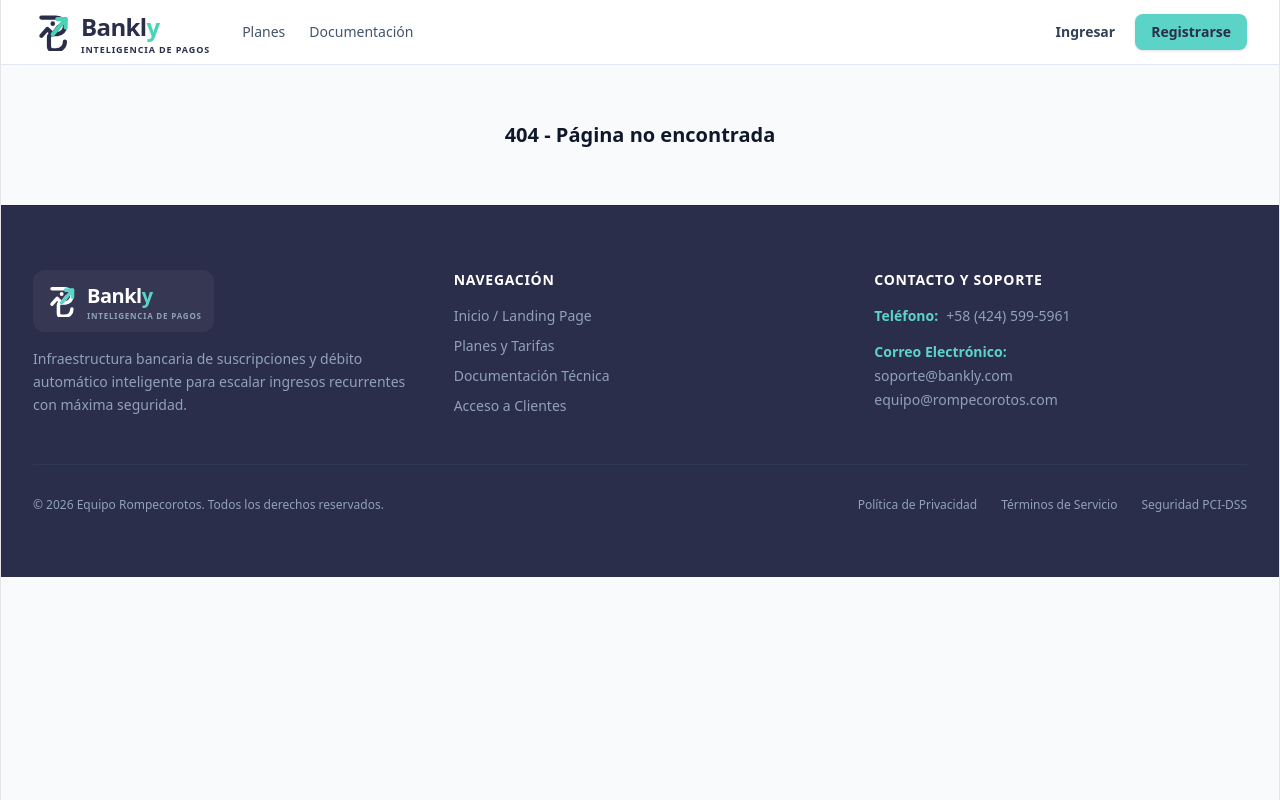
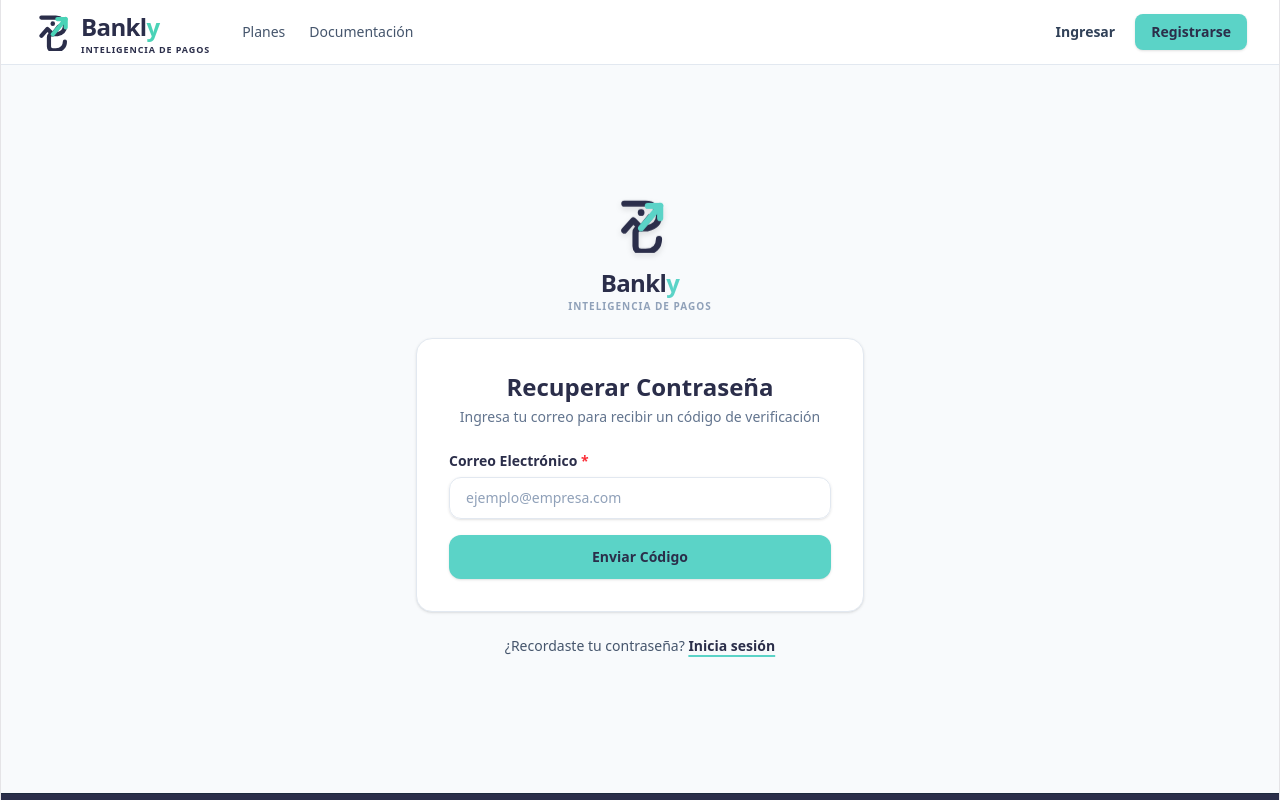
Before and after one commit to Rompecorotos/hackathon-30x---Rompecorotos, a React app in the folder Frontend/: page /forgot-password in a window 1280 px wide. Shown: the top 800 px of the page. Built offline with nearby package versions, Linux system fonts and the light colour scheme; no server answers; the HTML template or start-up script is replaced by a standard one.

Commit message:
feat: pantalla de solicitud y verificcion del codigo otp

```diff
--- /dev/null
+++ b/Frontend/src/pages/ForgotPassword.jsx
@@ -0,0 +1,198 @@
+import React, { useState, useEffect } from 'react';
+import { Link } from 'react-router-dom';
+import { FormCard } from '../components/FormCard';
+import { InputField } from '../components/InputField';
+import { PageTransition } from '../components/PageTransition';
+
+const EMAIL_RE = /^[^\s@]+@[^\s@]+\.[^\s@]+$/;
+
+export const ForgotPassword = () => {
+  const [email, setEmail] = useState('');
+  const [otpCode, setOtpCode] = useState('');
+  const [step, setStep] = useState(1); // Paso 1: Ingresar correo | Paso 2: Ingresar código OTP
+  const [errors, setErrors] = useState({});
+  const [formError, setFormError] = useState('');
+  const [isLoading, setIsLoading] = useState(false);
+  const [countdown, setCountdown] = useState(0);
+
+  // Manejador del temporizador de 1 minuto (60 segundos)
+  useEffect(() => {
+    let timer;
+    if (countdown > 0) {
+      timer = setInterval(() => {
+        setCountdown((prev) => prev - 1);
+      }, 1000);
+    }
+    return () => clearInterval(timer);
+  }, [countdown]);
+
+  const handleSubmitEmail = async (e) => {
+    e.preventDefault();
+    if (!EMAIL_RE.test(email.trim())) {
+      setErrors({ email: 'Por favor, introduce un correo electrónico válido' });
+      return;
+    }
+    setErrors({});
+    setFormError('');
+    setIsLoading(true);
+
+    // Simulamos petición al backend para enviar el código
+    setTimeout(() => {
+      setIsLoading(false);
+      setStep(2); // Pasamos al siguiente estado/input del código
+      setCountdown(60); // Activamos el bloqueo de 1 minuto (60 segundos)
+    }, 1000);
+  };
+
+  const handleSubmitOtp = async (e) => {
+    e.preventDefault();
+    if (!otpCode.trim()) {
+      setErrors({ otpCode: 'Ingresa el código de verificación' });
+      return;
+    }
+    setErrors({});
+    setIsLoading(true);
+
+    // Simulamos verificación del código OTP
+    setTimeout(() => {
+      setIsLoading(false);
+      alert('¡Código verificado con éxito! Ya puedes cambiar tu contraseña.');
+    }, 1000);
+  };
+
+  return (
+    <PageTransition>
+      <div className="w-full max-w-xl mx-auto px-4 py-12 flex flex-col items-center justify-center min-h-[85vh]">
+
+        {/* Logotipo con animación superior */}
+        <div className="mb-6 flex flex-col items-center group cursor-pointer">
+          <div className="transition-transform duration-500 hover:scale-105 hover:rotate-1">
+            <svg
+              width="56"
+              height="56"
+              viewBox="0 0 100 100"
+              fill="none"
+              xmlns="http://www.w3.org/2000/svg"
+              className="drop-shadow-md animate-bounce duration-1000"
+            >
+              <path
+                d="M 22,12 H 60 C 74,12 84,21 84,34 C 84,46 76,53 64,56 L 50,56 C 45,56 42,59 42,64 L 42,88 C 42,94 46,98 52,98 H 60 C 75,98 84,89 84,75"
+                stroke="#2B2E4A"
+                strokeWidth="11"
+                strokeLinecap="round"
+                strokeLinejoin="round"
+              />
+              <path
+                d="M 22,60 L 38,42 L 52,56 L 68,36"
+                stroke="#2B2E4A"
+                strokeWidth="11"
+                strokeLinecap="round"
+                strokeLinejoin="round"
+              />
+              <circle cx="52" cy="28" r="6" fill="#2B2E4A" />
+              <path d="M 52,56 L 86,16" stroke="#5BD3C7" strokeWidth="11" strokeLinecap="round" />
+              <path d="M 64,16 H 86 V 38" stroke="#5BD3C7" strokeWidth="11" strokeLinecap="round" strokeLinejoin="round" />
+            </svg>
+          </div>
+          <div className="flex items-baseline text-2xl font-black tracking-tight text-[#2B2E4A] mt-2">
+            <span>Bankl</span>
+            <span className="text-[#5BD3C7]">y</span>
+          </div>
+          <span className="text-[10px] font-bold tracking-widest text-slate-400 uppercase">
+            Inteligencia de Pagos
+          </span>
+        </div>
+
+        {/* Tarjeta del Formulario Dinámica Centrada */}
+        <div className="w-full max-w-md">
+          {step === 1 ? (
+            <FormCard
+              title="Recuperar Contraseña"
+              subtitle="Ingresa tu correo para recibir un código de verificación"
+              onSubmit={handleSubmitEmail}
+              submitText={countdown > 0 ? `Reenviar en ${countdown}s` : "Enviar Código"}
+              isLoading={isLoading}
+            >
+              <InputField
+                label="Correo Electrónico"
+                type="email"
+                name="email"
+                value={email}
+                onChange={(e) => setEmail(e.target.value)}
+                placeholder="ejemplo@empresa.com"
+                error={errors.email}
+                required
+                disabled={isLoading || countdown > 0}
+              />
+
+              {countdown > 0 && (
+                <div className="p-3 rounded-xl bg-amber-50 border border-amber-200 text-xs text-amber-800 text-center">
+                  Hemos enviado un código a tu correo. Podrás solicitar uno nuevo en <strong>{countdown}s</strong>.
+                </div>
+              )}
+            </FormCard>
+          ) : (
+            <FormCard
+              title="Verifica tu identidad"
+              subtitle={`Introduce el código enviado a ${email}`}
+              onSubmit={handleSubmitOtp}
+              submitText="Verificar Código"
+              isLoading={isLoading}
+            >
+              {/* Input de Correo bloqueado */}
+              <InputField
+                label="Correo Electrónico"
+                type="email"
+                value={email}
+                disabled={true}
+              />
+
+              {/* Input habilitado para el código */}
+              <InputField
+                label="Código de Verificación (OTP)"
+                type="text"
+                name="otpCode"
+                value={otpCode}
+                onChange={(e) => setOtpCode(e.target.value)}
+                placeholder="123456"
+                error={errors.otpCode}
+                required
+                disabled={isLoading}
+              />
+
+              <div className="flex justify-between items-center pt-1 text-xs">
+                <button
+                  type="button"
+                  onClick={() => setStep(1)}
+                  className="text-slate-500 hover:underline"
+                >
+                  ← Cambiar correo
+                </button>
+                <button
+                  type="button"
+                  disabled={countdown > 0}
+                  onClick={() => setCountdown(60)}
+                  className={`font-semibold ${countdown > 0 ? 'text-slate-400 cursor-not-allowed' : 'text-indigo-600 hover:text-indigo-800'}`}
+                >
+                  {countdown > 0 ? `Reenviar código (${countdown}s)` : 'Reenviar código'}
+                </button>
+              </div>
+            </FormCard>
+          )}
+
+          {/* Enlace para volver al Login */}
+          <div className="mt-6 text-center text-sm text-slate-600">
+            ¿Recordaste tu contraseña?{' '}
+            <Link
+              to="/login"
+              className="font-bold text-[#2B2E4A] hover:text-[#5BD3C7] transition-colors underline decoration-[#5BD3C7] decoration-2 underline-offset-4"
+            >
+              Inicia sesión
+            </Link>
+          </div>
+        </div>
+
+      </div>
+    </PageTransition>
+  );
+};
--- a/Frontend/src/pages/Login.jsx
+++ b/Frontend/src/pages/Login.jsx
@@ -11,7 +11,6 @@ export const Login = ({
     imageCaption="Infraestructura cognitiva y analítica avanzada para transacciones."
 }) => {
   const [formData, setFormData] = useState({ email: '', password: '' });
-  const [otpSent, setOtpSent] = useState(false);
 
   const handleChange = (e) => {
     setFormData({ ...formData, [e.target.name]: e.target.value });
@@ -20,15 +19,6 @@ export const Login = ({
   const handleSubmit = (e) => {
     e.preventDefault();
     console.log('Iniciando sesión con:', formData);
-  };
-
-  const handleForgotPass = (e) => {
-    e.preventDefault();
-    if (!formData.email) {
-      alert('Por favor, ingresa tu correo electrónico primero para enviarte el código OTP.');
-      return;
-    }
-    setOtpSent(true);
   };
 
   return (
@@ -107,24 +97,16 @@ export const Login = ({
                   required
                 />
 
-                {/* Enlace de Recuperación de contraseña vía OTP */}
+                {/* Enlace directo a la pantalla de recuperación de contraseña */}
                 <div className="flex justify-end pt-1">
-                  <button
-                    type="button"
-                    onClick={handleForgotPass}
+                  <Link
+                    to="/forgot-password"
                     className="text-xs font-semibold text-indigo-600 hover:text-indigo-800 transition-colors"
                   >
                     ¿Olvidaste tu contraseña?
-                  </button>
+                  </Link>
                 </div>
               </div>
-
-              {/* Notificación de envío de OTP simulado */}
-              {otpSent && (
-                <div className="p-3 rounded-xl bg-emerald-50 border border-emerald-200 text-xs text-emerald-800 text-center animate-fadeIn">
-                  ¡Código OTP de recuperación enviado exitosamente a <strong>{formData.email}</strong>! Revisa tu bandeja.
-                </div>
-              )}
             </FormCard>
 
             {/* Opción para ir a Registro si no tiene cuenta */}
--- a/Frontend/src/routes/AppRoutes.jsx
+++ b/Frontend/src/routes/AppRoutes.jsx
@@ -8,6 +8,7 @@ import { Documentation } from '../pages/Documentation';
 import { Login } from '../pages/Login';
 import { Register } from '../pages/Register';
 import { Profile } from '../pages/Profile';
+import { ForgotPassword } from '../pages/ForgotPassword';
 
 export const AppRoutes = ({ isLoggedIn, isLoading }) => {
   return (
@@ -20,6 +21,7 @@ export const AppRoutes = ({ isLoggedIn, isLoading }) => {
       <Route element={<PublicRoute isLoggedIn={isLoggedIn} isLoading={isLoading} />}>
         <Route path="/login" element={<Login />} />
         <Route path="/register" element={<Register />} />
+        <Route path="/forgot-password" element={<ForgotPassword />} />
       </Route>
 
       {/* Rutas Privadas */}
```
